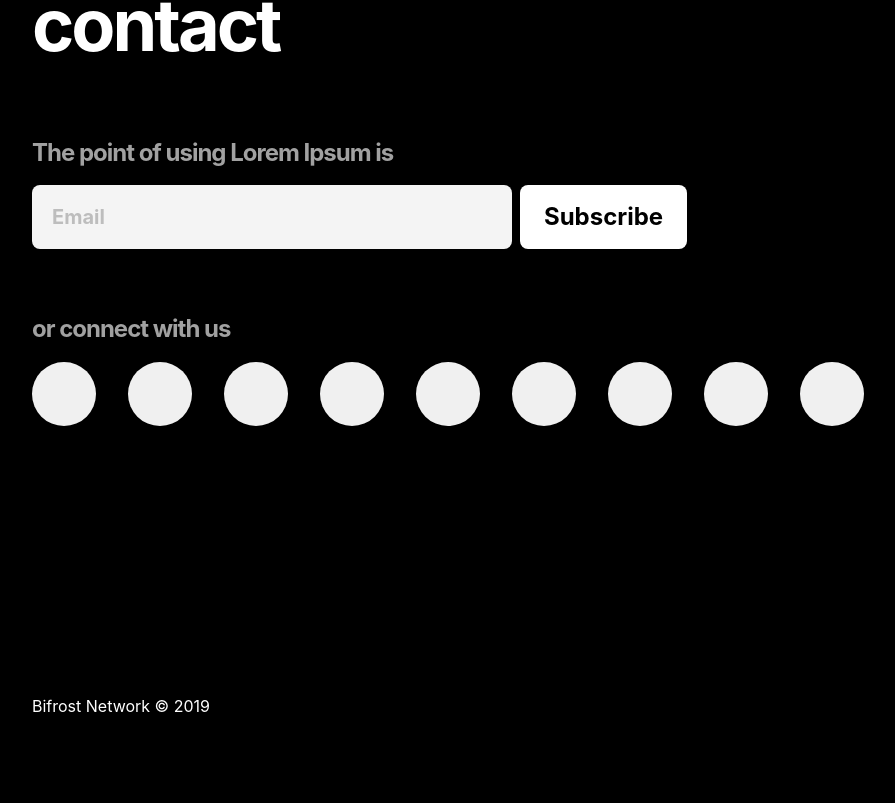
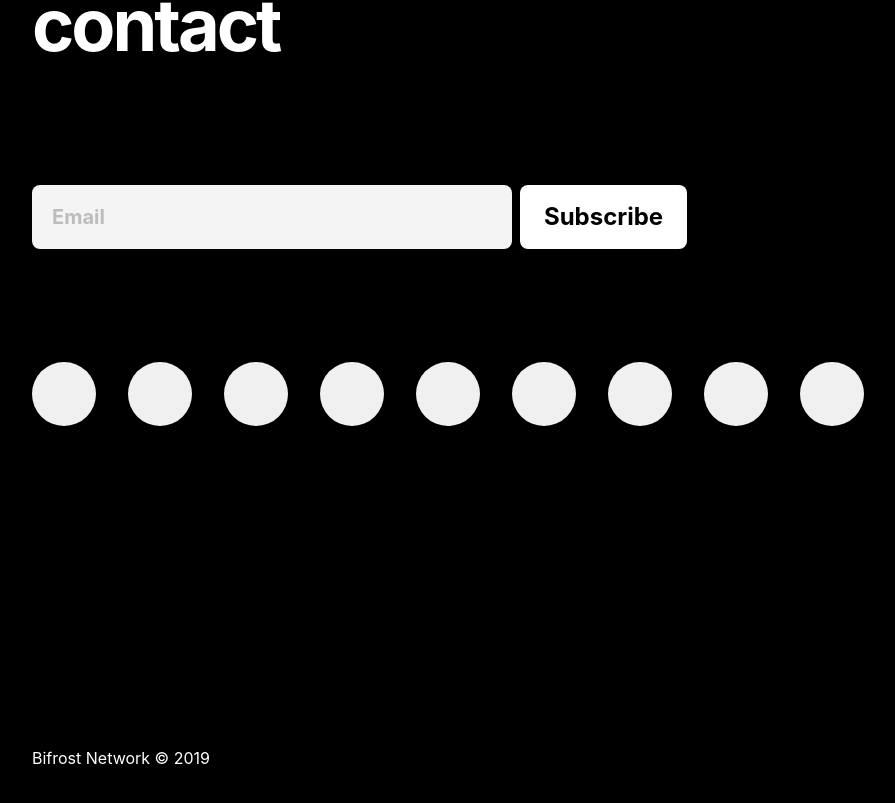
Before and after one commit to bifrost-finance/home-web, a React (Create React App) app: page / in a window 1280 px wide. Shown: the part 4652-5455 px from the top of the page, without its empty margins (58-953 px from the left). Built offline with nearby package versions, Linux system fonts and the light colour scheme.

Commit message:
移动端css

```diff
--- a/src/components/Contact.js
+++ b/src/components/Contact.js
@@ -20,7 +20,7 @@ const Contact = ({ screen }) => {
         return (
             arr.map((i, index) => {
                 return (
-                    <Flex jcc aic w={4} h={4} bg='#F0F0F0' r={radius.rounded} key={index} mr={2} mt={1}></Flex>
+                    <Flex jcc aic w={4} h={4} bg='#F0F0F0' r={radius.rounded} key={index} mr={[1.136,2,2.381]} mt={1}></Flex>
                 )
             })
         )
@@ -28,15 +28,16 @@ const Contact = ({ screen }) => {
     return (<>
         <ContentPage
             w={[20.5, 80, 42]}
-            h={50}>
+            h={[,50,]}>
             <Flex
                 w={[17.728, 68.75, 37.24]}
                 mx={[1.136, 5.625, 2.38]}
+                mb={[7.3,0,15]}
                 column bg={color.black} mt={5}  >
                 <View mb={4} >
                     <OfficialWebsiteText scale={4.5} color={color.white} ls={-0.042} >contact</OfficialWebsiteText>
                 </View>
-                <OfficialWebsiteText color={color.lightGray} ls={-0.042} scale={1.5}>The point of using Lorem Ipsum is</OfficialWebsiteText>
+                <OfficialWebsiteText color={color.fontBlack} ls={-0.042} scale={1.5}>The point of using Lorem Ipsum is</OfficialWebsiteText>
                 <Flex mt={1} mb={4} column={screen === 'laptop' ? false : true}>
                     <Input w={[17.728, 30, 37.24]} h={4}
                         placeholder='Email'
@@ -54,8 +55,8 @@ const Contact = ({ screen }) => {
                         radius={'8px'}
                     />
                 </Flex>
-                <OfficialWebsiteText color={color.lightGray} ls={-0.042} scale={1.5}>or connect with us</OfficialWebsiteText>
-                <Flex w={[17.728, 68.75, 37.24]} wrap='wrap'>
+                <OfficialWebsiteText color={color.fontBlack} ls={-0.042} scale={1.5}>or connect with us</OfficialWebsiteText>
+                <Flex w={[17.728, 68.75, 37.24]} wrap='wrap'  >
                     <Connect />
                 </Flex>
             </Flex>
--- a/src/components/Footer.js
+++ b/src/components/Footer.js
@@ -1,13 +1,14 @@
 import React, { lazy, Suspense, useState, useEffect } from "react";
-import { Text, ContentPage, CardFlex, Flex, color, Hidden, OfficialWebsiteText } from "./Styles"
+import { Text, ContentPage, Flex, color } from "./Styles"
 const Footer = () => {
   return (
     <>
-      <ContentPage w={[20, 80, 42]} h={[5.3125,7.875,5.3125]}>
+      <ContentPage w={[20, 80, 42]} >
         <Flex
+          h={[5.3125, 7.875, 5.3125]} aic
           w={[17.728, 68.75, 37.24]}
           mx={[1.136, 5.625, 2.38]}>
-          <Text ff='SF Pro Text'>Bifrost Network © 2019</Text></Flex>
+          <Text ff='SF Pro Text' color={color.white}>Bifrost Network © 2019</Text></Flex>
       </ContentPage>
     </>
   )
--- a/src/components/Parner.js
+++ b/src/components/Parner.js
@@ -20,7 +20,7 @@ const Parner = ({ screen }) => {
                     <Flex jcc aic
                         w={[17.728, 11, 37.24]}
                         h={[8, 5, 8]}
-                        bg='#F0F0F0'
+                        bg={color.gray}
                         r='8px'
                         key={index}
                         mb={1, 4, 1}
--- a/src/components/Styles.js
+++ b/src/components/Styles.js
@@ -25,41 +25,11 @@ export const color = {
     black: "#000000",
     white: "white",
     darkGray: "#2C2C2C",
-    gray: "#8E8E95",
+    gray: "#F0F0F0",
     lightGray: "rgba(255, 255, 255, 0.63)",
     fontGray: '#DBDBE8',
-    washedGray: "#F7F7F9",
-    washedRed: "#ffdfdf",
-    red: "rgb(255,59,48)",
-    orange: "rgb(255,149,0)",
-    washedYellow: "#fffceb",
-    yellow: "#FED01A",
-    washedGreen: "#e8fdf5",
-    green: "#79D62C",
-    darkGreen: "#009090",
-    tealGreen: "hsl(182, 70%, 50%)",
-    washedBlue: "#f6fffe",
-    blue: "#002DC2",
-    darkBlue: "#1d3549",
-    tealBlue: "rgb(90,200,250)",
-    purple: "rgb(88,86,214)",
-    pink: "rgb(255,45,85)",
-
-    stake: "hsl(171, 65%, 45%)",
-    pool: "hsl(243, 85%, 65%)",
-    news: "hsl(347, 75%, 55%)",
-
-    wechat: "#04c160",
-    telegram: "#2fa6e1",
-    iost: "#000000",
-    eos: "#363754",
-    eth: "#473654",
-    atom: "#363D54",
-    lpt: "#364754",
-    ksm: "#3f3f3f",
-    lol: "#364754",
-    pcx: "#7b6116",
-    dot: "#543642",
+    fontBlack: 'rgba(0, 0, 0, 0.34)',
+    // washedGray: "#BDBDBD;",
 
     border: {
         sm: rgba("#202020", 0.075),
```
